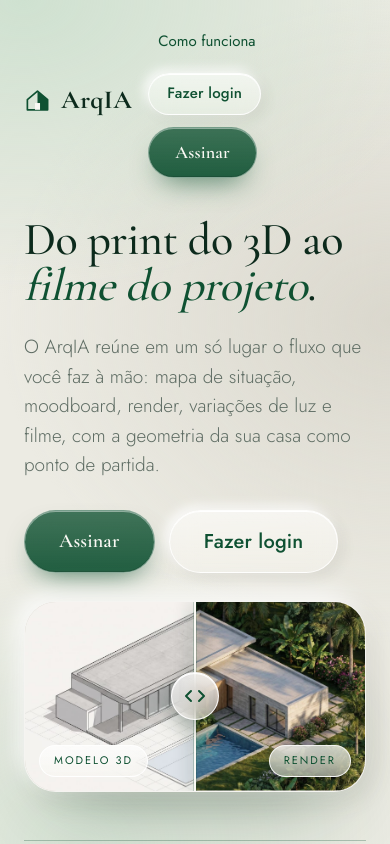
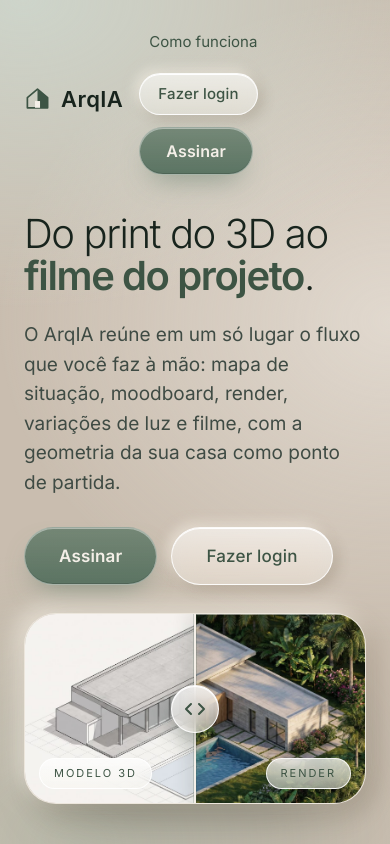
Before and after one commit to JohniGomes/automacao-arquitetura, a Next.js app: page / in a window 390 px wide. Shown: the top 844 px of the page. Built offline with nearby package versions, Linux system fonts and the light colour scheme; no server answers.

Commit message:
Calm Kit: paleta Sage/Moss/Mist/Ivory/Sand (fundo Sand), Inter, botões frosted
Co-Authored-By: Claude Sonnet 5.5 <noreply@anthropic.com>

```diff
--- a/app/globals.css
+++ b/app/globals.css
@@ -1,26 +1,27 @@
-/* CALM SYSTEM — Forest #0F5132 · Mint #B7D9C1 · Ivory #FAF9F4 · Stone #D6D3C8.
-   Cartões macios (sombras de relevo), serifa elegante nos títulos, botões frosted (vidro fosco). */
+/* CALM KIT — Sage #687F6E · Moss #A7B8A7 · Mist #D0E1D9 · Ivory #F4EFE8 · Sand #C9BDAF (fundo). Fonte Inter.
+   Cartões macios (sombras de relevo) e botões frosted (vidro fosco). */
 :root {
-  --forest: #0F5132; --mint: #B7D9C1; --ivory: #FAF9F4; --stone: #D6D3C8;
-  --bg: color-mix(in srgb, var(--ivory) 62%, var(--stone));
+  --sage: #687F6E; --moss: #A7B8A7; --mist: #D0E1D9; --ivory: #F4EFE8; --sand: #C9BDAF;
+  --deep: #3d5444; --sage-d: #56705f;
+  --bg: var(--sand);
   --surface: var(--ivory);
-  --surface-2: color-mix(in srgb, var(--mint) 30%, var(--ivory));
-  --field: color-mix(in srgb, var(--ivory) 55%, var(--stone));
-  --line: color-mix(in srgb, var(--forest) 13%, transparent);
-  --line-strong: color-mix(in srgb, var(--forest) 28%, transparent);
-  --ink: #17261e;
-  --head: #0c2a1c;
-  --muted: #5f6d64;
-  --accent: var(--forest);
+  --surface-2: color-mix(in srgb, var(--mist) 45%, var(--ivory));
+  --field: color-mix(in srgb, var(--ivory) 62%, var(--sand));
+  --line: color-mix(in srgb, var(--deep) 15%, transparent);
+  --line-strong: color-mix(in srgb, var(--deep) 30%, transparent);
+  --ink: #1f2b24;
+  --head: #18241d;
+  --muted: #3f4b44;
+  --accent: var(--sage);
   --accent-ink: var(--ivory);
   --door: var(--ivory);
-  --ok: #1f7a4a; --bad: #a3322a;
-  --raise: 10px 10px 26px rgba(70, 70, 50, .10), -8px -8px 22px rgba(255, 255, 255, .85);
-  --raise-sm: 5px 5px 14px rgba(70, 70, 50, .09), -4px -4px 12px rgba(255, 255, 255, .85);
-  --inset: inset 3px 3px 8px rgba(70, 70, 50, .09), inset -3px -3px 8px rgba(255, 255, 255, .9);
-  --rim: rgba(255, 255, 255, .75);
+  --ok: #2d6b47; --bad: #9c3027;
+  --raise: 10px 10px 26px rgba(92, 74, 52, .22), -8px -8px 22px rgba(255, 250, 240, .55);
+  --raise-sm: 5px 5px 14px rgba(92, 74, 52, .2), -4px -4px 12px rgba(255, 250, 240, .5);
+  --inset: inset 3px 3px 8px rgba(92, 74, 52, .14), inset -3px -3px 8px rgba(255, 250, 240, .7);
+  --rim: rgba(255, 252, 245, .65);
   --font-body: var(--f-body), system-ui, -apple-system, "Segoe UI", sans-serif;
-  --font-display: var(--f-display), Georgia, "Times New Roman", serif;
+  --font-display: var(--f-body), system-ui, -apple-system, "Segoe UI", sans-serif;
   color-scheme: light;
 }
 * { box-sizing: border-box; }
@@ -28,17 +29,17 @@ html { background: var(--bg); }
 body {
   margin: 0; color: var(--ink); font: 400 16px/1.55 var(--font-body); -webkit-font-smoothing: antialiased;
   background:
-    radial-gradient(620px 420px at 6% 0%, color-mix(in srgb, var(--mint) 55%, transparent), transparent 70%),
-    radial-gradient(560px 460px at 100% 38%, color-mix(in srgb, var(--stone) 80%, transparent), transparent 70%),
-    radial-gradient(520px 420px at 20% 100%, color-mix(in srgb, var(--mint) 38%, transparent), transparent 70%),
+    radial-gradient(640px 440px at 6% 0%, color-mix(in srgb, var(--mist) 65%, transparent), transparent 70%),
+    radial-gradient(560px 460px at 100% 38%, color-mix(in srgb, var(--ivory) 55%, transparent), transparent 70%),
+    radial-gradient(520px 420px at 20% 100%, color-mix(in srgb, var(--moss) 40%, transparent), transparent 70%),
     var(--bg);
   background-attachment: fixed;
 }
-a { color: var(--forest); }
-h1, h2, h3 { font-family: var(--font-display); font-weight: 600; letter-spacing: -0.005em; text-wrap: balance; margin: 0; color: var(--head); }
-h1 { font-size: 38px; line-height: 1.08; } h2 { font-size: 24px; line-height: 1.15; } h3 { font-size: 21px; }
+a { color: var(--deep); }
+h1, h2, h3 { font-family: var(--font-display); font-weight: 500; letter-spacing: -0.02em; text-wrap: balance; margin: 0; color: var(--head); }
+h1 { font-size: 34px; line-height: 1.1; } h2 { font-size: 22px; line-height: 1.2; } h3 { font-size: 18px; font-weight: 600; }
 p { margin: 0 0 10px; }
-:focus-visible { outline: 2px solid var(--forest); outline-offset: 3px; }
+:focus-visible { outline: 2px solid var(--sage); outline-offset: 3px; }
 
 /* ---------- campos ---------- */
 input[type=text], input[type=email], input[type=password], textarea, select {
@@ -47,8 +48,8 @@ input[type=text], input[type=email], input[type=password], textarea, select {
 }
 input::placeholder, textarea::placeholder { color: color-mix(in srgb, var(--muted) 70%, transparent); }
 input[type=file] { color: var(--muted); font-size: 14px; max-width: 100%; }
-input[type=file]::file-selector-button { background: var(--surface); color: var(--forest); border: 1px solid var(--rim); border-radius: 99px; padding: 7px 16px; margin-right: 10px; cursor: pointer; font: inherit; font-size: 14px; box-shadow: var(--raise-sm); }
-input[type=range] { width: 100%; accent-color: var(--forest); }
+input[type=file]::file-selector-button { background: var(--surface); color: var(--deep); border: 1px solid var(--rim); border-radius: 99px; padding: 7px 16px; margin-right: 10px; cursor: pointer; font: inherit; font-size: 14px; box-shadow: var(--raise-sm); }
+input[type=range] { width: 100%; accent-color: var(--deep); }
 textarea { min-height: 160px; line-height: 1.5; border-radius: 20px; }
 label { display: block; font-weight: 500; margin-bottom: 7px; font-size: 13px; letter-spacing: .06em; text-transform: uppercase; color: var(--muted); }
 .field { margin: 18px 0; }
@@ -56,24 +57,24 @@ label { display: block; font-weight: 500; margin-bottom: 7px; font-size: 13px; l
 /* ---------- botões frosted (vidro fosco) ---------- */
 button, .btn {
   position: relative; color: var(--accent-ink); cursor: pointer; text-decoration: none; display: inline-flex; align-items: center; justify-content: center; gap: 8px;
-  font-family: var(--font-display); font-size: 18px; font-weight: 600; letter-spacing: .01em; padding: 11px 26px; border-radius: 999px;
-  background: linear-gradient(180deg, color-mix(in srgb, var(--forest) 78%, transparent), color-mix(in srgb, var(--forest) 92%, transparent));
+  font-size: 16px; font-weight: 600; letter-spacing: .01em; padding: 11px 26px; border-radius: 999px;
+  background: linear-gradient(180deg, color-mix(in srgb, var(--sage) 88%, transparent), color-mix(in srgb, var(--sage-d) 96%, transparent));
   -webkit-backdrop-filter: blur(14px) saturate(1.5); backdrop-filter: blur(14px) saturate(1.5);
   border: 1px solid rgba(255, 255, 255, .38);
-  box-shadow: inset 0 1px 0 rgba(255, 255, 255, .42), inset 0 -1px 0 rgba(0, 0, 0, .14), 0 14px 28px -12px color-mix(in srgb, var(--forest) 70%, transparent);
+  box-shadow: inset 0 1px 0 rgba(255, 255, 255, .42), inset 0 -1px 0 rgba(0, 0, 0, .14), 0 14px 28px -12px color-mix(in srgb, var(--sage) 70%, transparent);
   transition: transform .15s, box-shadow .15s, filter .15s;
 }
 button:hover:not(:disabled), .btn:hover { filter: brightness(1.12); transform: translateY(-1px); }
 button:active:not(:disabled), .btn:active { transform: translateY(0); }
 button:disabled { opacity: .55; cursor: wait; }
 button.ghost, .btn.ghost {
-  color: var(--forest); font-family: var(--font-body); font-size: 15px; font-weight: 500; padding: 8px 18px;
+  color: var(--deep); font-size: 15px; font-weight: 500; padding: 8px 18px;
   background: linear-gradient(180deg, rgba(255, 255, 255, .62), rgba(255, 255, 255, .32));
   border: 1px solid rgba(255, 255, 255, .85);
   box-shadow: inset 0 1px 0 rgba(255, 255, 255, .95), var(--raise-sm);
 }
 button.ghost:hover:not(:disabled), .btn.ghost:hover { filter: none; background: linear-gradient(180deg, rgba(255, 255, 255, .85), rgba(183, 217, 193, .45)); }
-.btn.lg { font-size: 20px; padding: 15px 34px; }
+.btn.lg { font-size: 17px; padding: 15px 34px; }
 
 /* ---------- blocos do app ---------- */
 .card { background: var(--surface); border: 1px solid var(--rim); border-radius: 26px; padding: 24px; margin: 18px 0; box-shadow: var(--raise); }
@@ -81,12 +82,12 @@ button.ghost:hover:not(:disabled), .btn.ghost:hover { filter: none; background:
 .row.gap { justify-content: flex-start; }
 .muted { color: var(--muted); } .small { font-size: 13px; margin: 2px 0 6px; }
 .err { color: var(--bad); font-weight: 500; }
-.warn { background: color-mix(in srgb, var(--mint) 38%, var(--ivory)); border: 1px solid var(--rim); color: #12402a; padding: 12px 18px; border-radius: 20px; font-size: 14px; box-shadow: var(--raise-sm); }
-.tag { font-size: 12px; letter-spacing: .04em; padding: 4px 12px; border-radius: 99px; background: color-mix(in srgb, var(--mint) 55%, var(--ivory)); color: var(--forest); }
-.tag.done { background: color-mix(in srgb, var(--mint) 80%, var(--ivory)); color: var(--forest); }
+.warn { background: color-mix(in srgb, var(--mist) 38%, var(--ivory)); border: 1px solid var(--rim); color: #2c4436; padding: 12px 18px; border-radius: 20px; font-size: 14px; box-shadow: var(--raise-sm); }
+.tag { font-size: 12px; letter-spacing: .04em; padding: 4px 12px; border-radius: 99px; background: color-mix(in srgb, var(--mist) 55%, var(--ivory)); color: var(--deep); }
+.tag.done { background: color-mix(in srgb, var(--mist) 80%, var(--ivory)); color: var(--deep); }
 .tag.error { background: color-mix(in srgb, var(--bad) 14%, var(--ivory)); color: var(--bad); }
 .bar { height: 12px; background: var(--field); border-radius: 99px; overflow: hidden; margin: 14px 0 8px; box-shadow: var(--inset); }
-.bar div { height: 100%; background: linear-gradient(90deg, color-mix(in srgb, var(--forest) 85%, var(--mint)), var(--forest)); border-radius: 99px; transition: width .4s; }
+.bar div { height: 100%; background: linear-gradient(90deg, color-mix(in srgb, var(--sage) 85%, var(--moss)), var(--sage-d)); border-radius: 99px; transition: width .4s; }
 .grid { display: grid; grid-template-columns: repeat(auto-fill, minmax(250px, 1fr)); gap: 18px; }
 figure { margin: 0; background: var(--surface); border: 1px solid var(--rim); border-radius: 22px; overflow: hidden; box-shadow: var(--raise-sm); }
 figure img, figure video { width: 100%; display: block; }
@@ -94,14 +95,14 @@ figcaption { display: flex; justify-content: space-between; gap: 8px; padding: 1
 .preview { max-width: 300px; width: 100%; border-radius: 18px; margin-top: 10px; display: block; border: 1px solid var(--rim); box-shadow: var(--raise-sm); }
 .thumbs { display: flex; flex-wrap: wrap; gap: 12px; margin: 12px 0; }
 .thumbs img { height: 84px; border-radius: 14px; cursor: pointer; border: 2px solid transparent; box-shadow: var(--raise-sm); }
-.thumbs img:hover, .thumbs img.sel { border-color: var(--forest); }
+.thumbs img:hover, .thumbs img.sel { border-color: var(--deep); }
 .chips { display: flex; flex-wrap: wrap; gap: 10px; }
-.chip { font-family: var(--font-body); font-size: 14px; font-weight: 500; color: var(--forest); padding: 8px 18px;
+.chip { font-family: var(--font-body); font-size: 14px; font-weight: 500; color: var(--deep); padding: 8px 18px;
   background: linear-gradient(180deg, rgba(255, 255, 255, .7), rgba(255, 255, 255, .3)); border: 1px solid rgba(255, 255, 255, .9);
   box-shadow: inset 0 1px 0 rgba(255, 255, 255, .95), var(--raise-sm); }
 .chip:hover:not(:disabled) { filter: none; background: linear-gradient(180deg, rgba(255, 255, 255, .9), rgba(183, 217, 193, .5)); }
-.chip.on { color: var(--accent-ink); background: linear-gradient(180deg, color-mix(in srgb, var(--forest) 78%, transparent), color-mix(in srgb, var(--forest) 92%, transparent)); border-color: rgba(255, 255, 255, .38);
-  box-shadow: inset 0 1px 0 rgba(255, 255, 255, .42), 0 10px 22px -10px color-mix(in srgb, var(--forest) 70%, transparent); }
+.chip.on { color: var(--accent-ink); background: linear-gradient(180deg, color-mix(in srgb, var(--sage) 88%, transparent), color-mix(in srgb, var(--sage-d) 96%, transparent)); border-color: rgba(255, 255, 255, .38);
+  box-shadow: inset 0 1px 0 rgba(255, 255, 255, .42), 0 10px 22px -10px color-mix(in srgb, var(--sage) 70%, transparent); }
 .tools { display: grid; grid-template-columns: repeat(auto-fill, minmax(220px, 1fr)); gap: 16px; } .tools .card { margin: 0; }
 .attr { font-size: 12px; color: var(--muted); }
 details summary { cursor: pointer; }
@@ -110,21 +111,21 @@ details summary { cursor: pointer; }
 /* ---------- app: menu lateral ---------- */
 .shell { display: flex; min-height: 100vh; }
 .side { position: fixed; inset: 14px auto 14px 14px; width: 244px; background: var(--surface); border: 1px solid var(--rim); border-radius: 28px; box-shadow: var(--raise); display: flex; flex-direction: column; padding: 22px 14px 16px; z-index: 30; }
-.brand { display: flex; align-items: center; gap: 10px; font-family: var(--font-display); font-weight: 700; font-size: 26px; letter-spacing: .02em; color: var(--head); text-decoration: none; padding: 0 8px 18px; }
-.brand svg { width: 27px; height: 27px; flex: none; color: var(--forest); }
+.brand { display: flex; align-items: center; gap: 10px; font-family: var(--font-display); font-weight: 600; font-size: 22px; letter-spacing: .02em; color: var(--head); text-decoration: none; padding: 0 8px 18px; }
+.brand svg { width: 27px; height: 27px; flex: none; color: var(--deep); }
 .side .group { font-size: 11px; letter-spacing: .2em; text-transform: uppercase; color: var(--muted); padding: 14px 12px 6px; }
 .side nav { display: flex; flex-direction: column; gap: 3px; }
 .side nav a { display: flex; align-items: center; gap: 12px; padding: 10px 14px; border-radius: 999px; color: var(--ink); text-decoration: none; font-size: 15px; transition: background .15s; }
-.side nav a svg { width: 19px; height: 19px; flex: none; stroke: var(--forest); }
-.side nav a:hover { background: color-mix(in srgb, var(--mint) 45%, transparent); }
+.side nav a svg { width: 19px; height: 19px; flex: none; stroke: var(--deep); }
+.side nav a:hover { background: color-mix(in srgb, var(--mist) 45%, transparent); }
 .side nav a.on { color: var(--accent-ink); font-weight: 500;
-  background: linear-gradient(180deg, color-mix(in srgb, var(--forest) 78%, transparent), color-mix(in srgb, var(--forest) 92%, transparent));
+  background: linear-gradient(180deg, color-mix(in srgb, var(--sage) 88%, transparent), color-mix(in srgb, var(--sage-d) 96%, transparent));
   -webkit-backdrop-filter: blur(14px); backdrop-filter: blur(14px); border: 1px solid rgba(255, 255, 255, .35);
-  box-shadow: inset 0 1px 0 rgba(255, 255, 255, .4), 0 10px 22px -10px color-mix(in srgb, var(--forest) 70%, transparent); }
+  box-shadow: inset 0 1px 0 rgba(255, 255, 255, .4), 0 10px 22px -10px color-mix(in srgb, var(--sage) 70%, transparent); }
 .side nav a.on svg { stroke: var(--accent-ink); }
 .side .foot { margin-top: auto; border-top: 1px solid var(--line); padding-top: 14px; display: flex; flex-direction: column; gap: 10px; }
 .credits { display: flex; justify-content: space-between; align-items: center; background: var(--field); border-radius: 18px; padding: 10px 16px; color: var(--ink); text-decoration: none; font-size: 14px; font-variant-numeric: tabular-nums; box-shadow: var(--inset); }
-.credits b { font-size: 22px; font-family: var(--font-display); color: var(--forest); }
+.credits b { font-size: 20px; font-weight: 600; color: var(--deep); }
 .who { font-size: 13px; color: var(--muted); padding: 0 6px; overflow: hidden; text-overflow: ellipsis; white-space: nowrap; }
 .main { flex: 1; min-width: 0; margin-left: 272px; }
 .wrap { max-width: 960px; margin: 0 auto; padding: 32px 32px 44px; }
@@ -134,23 +135,23 @@ details summary { cursor: pointer; }
   .shell { display: block; }
   .side { inset: 10px auto 10px 10px; transform: translateX(-110%); transition: transform .25s; width: min(82vw, 300px); }
   .side.open { transform: none; }
-  .scrim.open { display: block; position: fixed; inset: 0; background: rgba(15, 40, 28, .35); -webkit-backdrop-filter: blur(3px); backdrop-filter: blur(3px); z-index: 25; }
+  .scrim.open { display: block; position: fixed; inset: 0; background: rgba(40, 52, 44, .35); -webkit-backdrop-filter: blur(3px); backdrop-filter: blur(3px); z-index: 25; }
   .main { margin-left: 0; }
   .topbar { display: flex; align-items: center; gap: 12px; margin: 10px 12px 0; padding: 10px 14px; background: var(--surface); border: 1px solid var(--rim); border-radius: 22px; box-shadow: var(--raise-sm); position: sticky; top: 10px; z-index: 20; }
   .wrap { padding: 20px 16px 32px; }
-  .topbar .brand { padding: 0; font-size: 22px; }
-  h1 { font-size: 32px; }
+  .topbar .brand { padding: 0; font-size: 20px; }
+  h1 { font-size: 30px; }
 }
 
 /* ---------- casa: modelo 3D (esquerda) e render (direita); a divisão é arrastável ---------- */
-.house { position: relative; overflow: hidden; background: var(--stone); isolation: isolate; cursor: ew-resize; touch-action: pan-y; user-select: none; -webkit-user-select: none; }
+.house { position: relative; overflow: hidden; background: var(--sand); isolation: isolate; cursor: ew-resize; touch-action: pan-y; user-select: none; -webkit-user-select: none; }
 .house .layer { position: absolute; inset: 0; width: 100%; height: 100%; display: block; object-fit: cover; pointer-events: none; }
-.house .seam { position: absolute; top: 0; bottom: 0; width: 2px; margin-left: -1px; background: var(--ivory); box-shadow: 0 0 0 1px rgba(15, 81, 50, .2), 0 0 18px 2px rgba(15, 50, 30, .3); pointer-events: none; }
-.house .knob { position: absolute; top: 50%; left: 50%; width: 48px; height: 48px; margin: -24px 0 0 -24px; border-radius: 50%; color: var(--forest); display: grid; place-items: center;
+.house .seam { position: absolute; top: 0; bottom: 0; width: 2px; margin-left: -1px; background: var(--ivory); box-shadow: 0 0 0 1px rgba(63, 84, 70, .2), 0 0 18px 2px rgba(40, 52, 44, .3); pointer-events: none; }
+.house .knob { position: absolute; top: 50%; left: 50%; width: 48px; height: 48px; margin: -24px 0 0 -24px; border-radius: 50%; color: var(--deep); display: grid; place-items: center;
   background: linear-gradient(180deg, rgba(255, 255, 255, .78), rgba(250, 249, 244, .5)); -webkit-backdrop-filter: blur(10px); backdrop-filter: blur(10px); border: 1px solid rgba(255, 255, 255, .9);
-  box-shadow: inset 0 1px 0 #fff, 0 8px 22px rgba(15, 40, 28, .35); }
+  box-shadow: inset 0 1px 0 #fff, 0 8px 22px rgba(40, 52, 44, .35); }
 .house .knob svg { width: 24px; height: 24px; }
-.house .tg { position: absolute; bottom: 14px; font-size: 11px; letter-spacing: .18em; text-transform: uppercase; color: var(--forest); padding: 6px 14px; border-radius: 99px; pointer-events: none;
+.house .tg { position: absolute; bottom: 14px; font-size: 11px; letter-spacing: .18em; text-transform: uppercase; color: var(--deep); padding: 6px 14px; border-radius: 99px; pointer-events: none;
   background: linear-gradient(180deg, rgba(255, 255, 255, .72), rgba(250, 249, 244, .5)); -webkit-backdrop-filter: blur(10px); backdrop-filter: blur(10px); border: 1px solid rgba(255, 255, 255, .85); }
 .house .tg.l { left: 14px; } .house .tg.r { right: 14px; }
 
@@ -158,29 +159,29 @@ details summary { cursor: pointer; }
 .land .in { max-width: 1160px; margin: 0 auto; padding-left: 24px; padding-right: 24px; }
 .lnav { display: flex; align-items: center; justify-content: space-between; gap: 16px; padding-top: 22px; padding-bottom: 22px; }
 .lnav .links { display: flex; align-items: center; gap: 12px; flex-wrap: wrap; }
-.lnav .links a.txt { color: var(--forest); text-decoration: none; font-size: 15px; padding: 8px 10px; }
+.lnav .links a.txt { color: var(--deep); text-decoration: none; font-size: 15px; padding: 8px 10px; }
 .land .brand { padding: 0; }
 .hero { display: grid; grid-template-columns: minmax(0, 1fr); gap: 44px; padding-top: 36px; padding-bottom: 76px; }
 .hero .txt { max-width: 820px; }
-.hero h1 { font-size: clamp(46px, 6.6vw, 84px); line-height: 1; letter-spacing: -0.01em; font-weight: 500; }
-.hero h1 em { font-style: italic; color: var(--forest); font-weight: 500; }
-.hero p.lead { font-size: 19px; color: var(--muted); max-width: 48ch; margin: 24px 0 30px; font-weight: 300; }
+.hero h1 { font-size: clamp(40px, 5.6vw, 72px); line-height: 1.04; letter-spacing: -0.035em; font-weight: 300; }
+.hero h1 em { font-style: normal; color: var(--deep); font-weight: 600; }
+.hero p.lead { font-size: 19px; color: var(--muted); max-width: 48ch; margin: 24px 0 30px; font-weight: 400; }
 .hero .cta { display: flex; gap: 14px; flex-wrap: wrap; }
-.hero .house { aspect-ratio: 1920 / 1072; border-radius: 32px; width: 100%; border: 1px solid var(--rim); box-shadow: var(--raise), 0 40px 80px -40px rgba(15, 50, 30, .45); }
+.hero .house { aspect-ratio: 1920 / 1072; border-radius: 32px; width: 100%; border: 1px solid var(--rim); box-shadow: var(--raise), 0 40px 80px -40px rgba(40, 52, 44, .45); }
 .sec { padding-top: 68px; padding-bottom: 68px; border-top: 1px solid var(--line-strong); }
-.sec h2 { font-size: clamp(32px, 4vw, 50px); max-width: 20ch; font-weight: 500; }
-.sec .sub { color: var(--muted); max-width: 56ch; margin-top: 16px; font-weight: 300; font-size: 17px; }
+.sec h2 { font-size: clamp(30px, 3.6vw, 46px); max-width: 20ch; font-weight: 300; letter-spacing: -0.03em; }
+.sec .sub { color: var(--muted); max-width: 56ch; margin-top: 16px; font-weight: 400; font-size: 17px; }
 .steps { list-style: none; margin: 40px 0 0; padding: 0; display: grid; gap: 14px; }
 .steps li { display: grid; grid-template-columns: 64px minmax(0, 1fr) minmax(0, 1.3fr); gap: 20px; padding: 24px 28px; align-items: baseline; background: var(--surface); border: 1px solid var(--rim); border-radius: 26px; box-shadow: var(--raise-sm); }
-.steps .n { font-family: var(--font-display); font-size: 38px; color: color-mix(in srgb, var(--forest) 55%, var(--mint)); font-weight: 500; font-variant-numeric: tabular-nums; line-height: 1; }
-.steps h3 { font-size: 26px; }
-.steps p { color: var(--muted); margin: 0; font-weight: 300; }
+.steps .n { font-size: 34px; font-weight: 300; color: color-mix(in srgb, var(--sage) 70%, var(--moss)); font-variant-numeric: tabular-nums; line-height: 1; }
+.steps h3 { font-size: 22px; }
+.steps p { color: var(--muted); margin: 0; }
 .trio { display: grid; grid-template-columns: repeat(3, minmax(0, 1fr)); gap: 40px; margin-top: 40px; }
-.trio h3 { font-size: 24px; margin-bottom: 8px; color: var(--forest); } .trio p { color: var(--muted); font-weight: 300; }
-.final { text-align: center; padding: 72px 24px; margin-bottom: 48px; border-radius: 36px; background: radial-gradient(500px 300px at 15% 0%, color-mix(in srgb, var(--mint) 30%, transparent), transparent 70%), var(--forest); color: var(--ivory); box-shadow: 0 40px 80px -40px rgba(15, 81, 50, .7); }
-.final h2 { margin: 0 auto; max-width: 18ch; font-size: clamp(34px, 4.4vw, 56px); color: var(--ivory); font-weight: 500; }
+.trio h3 { font-size: 20px; margin-bottom: 8px; color: var(--deep); } .trio p { color: var(--muted); }
+.final { text-align: center; padding: 72px 24px; margin-bottom: 48px; border-radius: 36px; background: radial-gradient(500px 300px at 15% 0%, color-mix(in srgb, var(--mist) 30%, transparent), transparent 70%), var(--sage); color: var(--ivory); box-shadow: 0 40px 80px -40px rgba(63, 84, 70, .7); }
+.final h2 { margin: 0 auto; max-width: 18ch; font-size: clamp(32px, 4.2vw, 52px); color: var(--ivory); font-weight: 300; letter-spacing: -0.03em; }
 .final .cta { display: flex; justify-content: center; gap: 14px; flex-wrap: wrap; margin-top: 30px; }
-.final .btn { color: var(--forest); background: linear-gradient(180deg, rgba(250, 249, 244, .9), rgba(183, 217, 193, .75)); border-color: rgba(255, 255, 255, .7); box-shadow: inset 0 1px 0 #fff, 0 14px 28px -12px rgba(0, 0, 0, .4); }
+.final .btn { color: var(--deep); background: linear-gradient(180deg, rgba(250, 249, 244, .9), rgba(183, 217, 193, .75)); border-color: rgba(255, 255, 255, .7); box-shadow: inset 0 1px 0 #fff, 0 14px 28px -12px rgba(0, 0, 0, .4); }
 .final .btn.ghost { color: var(--ivory); background: rgba(255, 255, 255, .12); border-color: rgba(255, 255, 255, .45); box-shadow: inset 0 1px 0 rgba(255, 255, 255, .3); }
 .lfoot { border-top: 1px solid var(--line-strong); padding-top: 24px; padding-bottom: 36px; font-size: 12.5px; color: var(--muted); }
 @media (max-width: 900px) {
@@ -193,12 +194,12 @@ details summary { cursor: pointer; }
 .auth { display: grid; grid-template-columns: minmax(340px, 520px) minmax(0, 1fr); min-height: 100vh; }
 .auth .formside { display: flex; align-items: center; justify-content: center; padding: 32px; }
 .auth .box { width: min(410px, 100%); background: rgba(250, 249, 244, .72); -webkit-backdrop-filter: blur(18px) saturate(1.3); backdrop-filter: blur(18px) saturate(1.3); border: 1px solid rgba(255, 255, 255, .85); border-radius: 32px; padding: 34px; box-shadow: var(--raise), inset 0 1px 0 #fff; }
-.auth .box h1 { font-size: 40px; margin-bottom: 6px; }
+.auth .box h1 { font-size: 32px; margin-bottom: 6px; }
 .auth .brand { padding: 0 0 20px; }
 .auth .sw { font-size: 14px; color: var(--muted); margin-top: 20px; }
 .auth .full { width: 100%; }
 .auth .view { display: flex; padding: 28px 28px 28px 8px; }
-.auth .view .house { flex: 1; min-height: 0; border-radius: 34px; border: 1px solid var(--rim); box-shadow: var(--raise), 0 40px 80px -40px rgba(15, 50, 30, .5); }
+.auth .view .house { flex: 1; min-height: 0; border-radius: 34px; border: 1px solid var(--rim); box-shadow: var(--raise), 0 40px 80px -40px rgba(40, 52, 44, .5); }
 .auth .view .house .layer { object-position: 42% 50%; }
 @media (max-width: 800px) {
   .auth { grid-template-columns: minmax(0, 1fr); }
--- a/app/layout.tsx
+++ b/app/layout.tsx
@@ -1,9 +1,8 @@
 import "./globals.css";
 import type { Metadata } from "next";
-import { Cormorant_Garamond, Jost } from "next/font/google";
+import { Inter } from "next/font/google";
 
-const display = Cormorant_Garamond({ subsets: ["latin"], weight: ["500", "600", "700"], style: ["normal", "italic"], variable: "--f-display", display: "swap" });
-const body = Jost({ subsets: ["latin"], variable: "--f-body", display: "swap" });
+const body = Inter({ subsets: ["latin"], variable: "--f-body", display: "swap" });
 
 export const metadata: Metadata = {
   title: "ArqIA — IA para arquitetos",
@@ -12,7 +11,7 @@ export const metadata: Metadata = {
 
 export default function RootLayout({ children }: { children: React.ReactNode }) {
   return (
-    <html lang="pt-BR" className={`${display.variable} ${body.variable}`}>
+    <html lang="pt-BR" className={body.variable}>
       <body>{children}</body>
     </html>
   );
```
